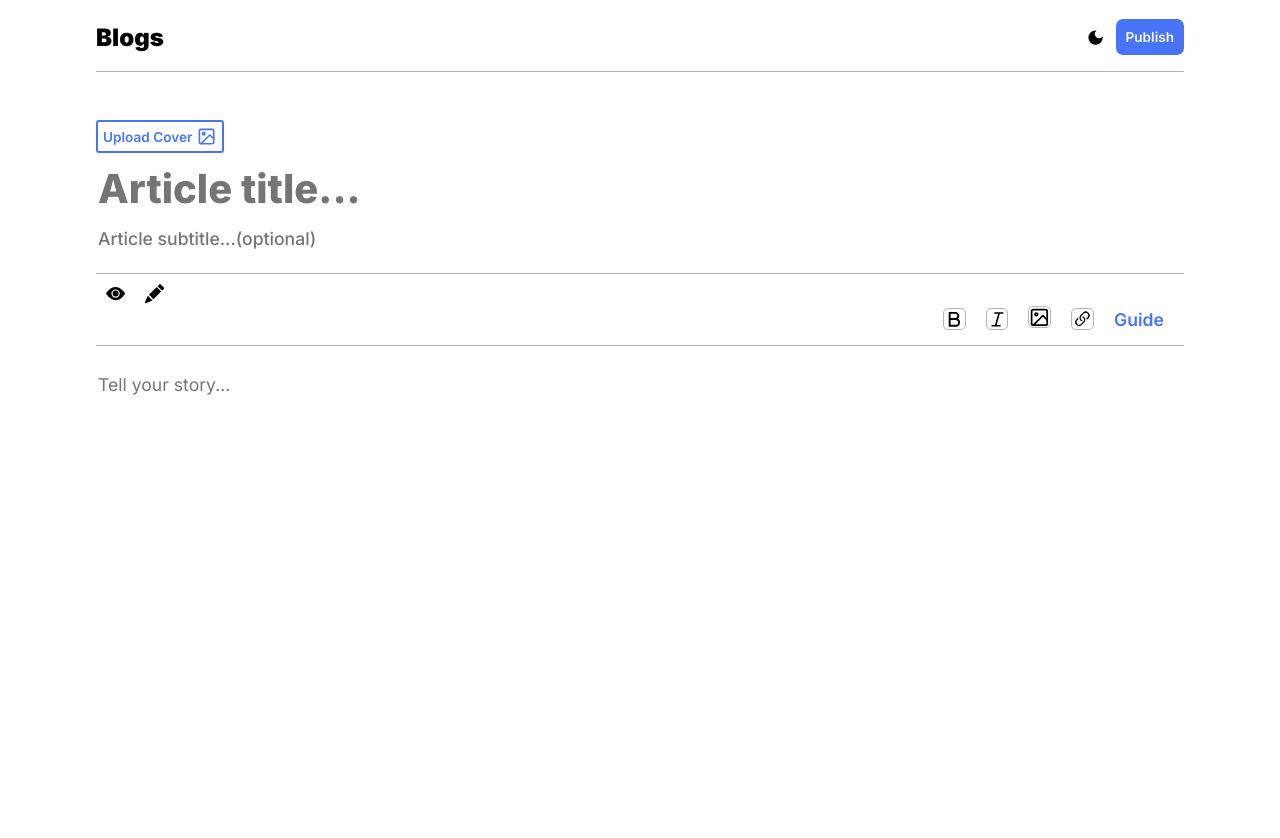
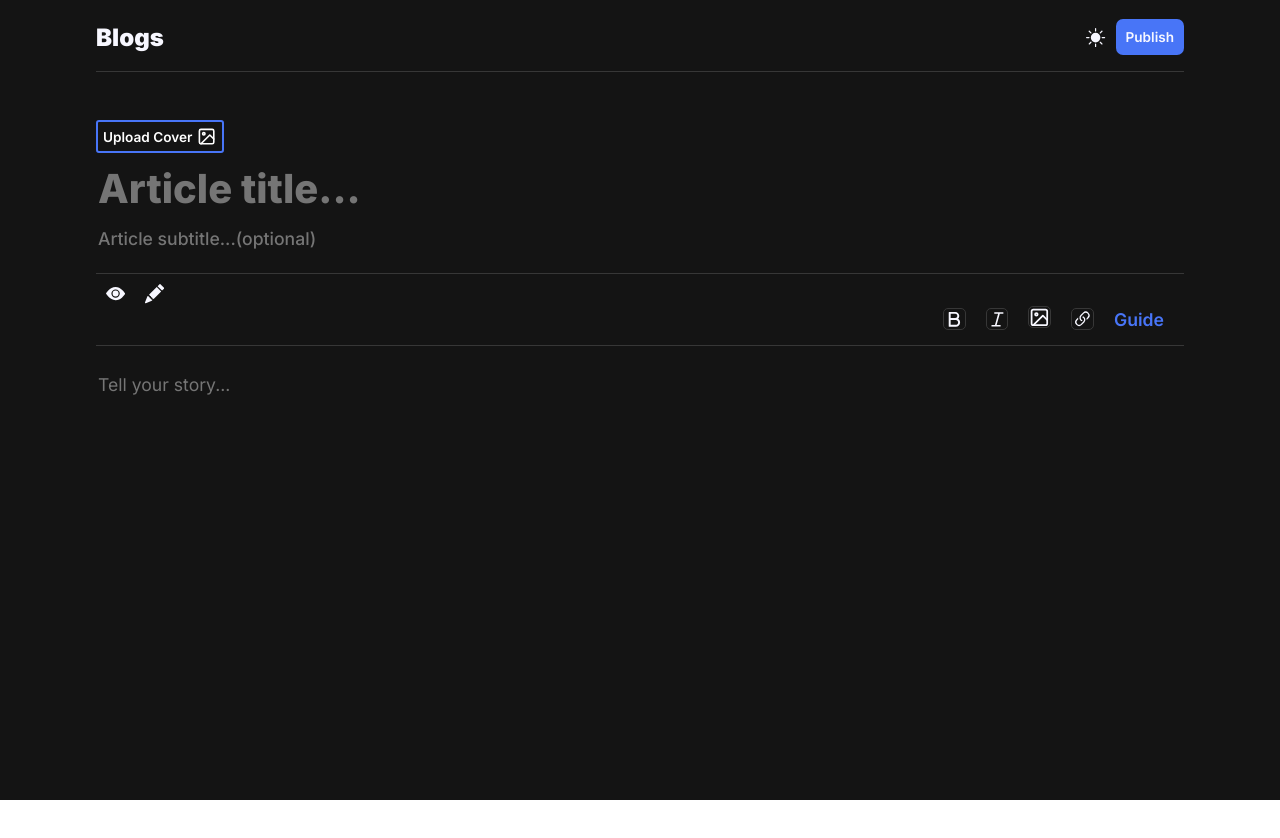
Before and after one commit to Shivani-1524/blog-apiwiz-frontend, a React (Create React App) app: page /create in a window 1280 px wide. Both pictures are taken after a click on the icon 1095 px from the left and 37 px from the top of the page. Shown: the top 838 px of the page. After the commit the page ends 800 px from the top, so only its background shows below. Built offline with nearby package versions, Linux system fonts and the light colour scheme.

Commit message:
feat: markdown options and packages

```diff
--- a/package.json
+++ b/package.json
@@ -11,8 +11,11 @@
     "react-dom": "^18.2.0",
     "react-icons": "^4.4.0",
     "react-markdown": "^8.0.3",
+    "react-markdown-it": "^1.0.2",
     "react-router-dom": "^6.3.0",
     "react-scripts": "^5.0.1",
+    "react-syntax-highlighter": "^15.5.0",
+    "remark-gfm": "^3.0.1",
     "web-vitals": "^2.1.4"
   },
   "scripts": {
--- a/src/App.css
+++ b/src/App.css
@@ -20,6 +20,13 @@ footer, header, hgroup, menu, nav, section {
   font-family: 'Inter', sans-serif;
 }
 
+.App{
+  width: 100vw;
+  height: 100vh;
+  overflow: scroll;
+  overflow-x: hidden;
+}
+
 
 :root {
   --black: #141414;
@@ -29,6 +36,20 @@ footer, header, hgroup, menu, nav, section {
   --pink: #ff0f7b;
   --grey-light: #adb5bd;
 }
+
+.App#dark{
+  background-color: var(--black);
+}
+.App#white{
+  background-color: white;
+}
+
+#dark{
+  background-color: var(--black);
+  color: var(--white);
+  --grey-light: #373737;
+}
+
 
 /* FONT UTILS */
 .error-txt{
@@ -107,13 +128,17 @@ footer, header, hgroup, menu, nav, section {
 
 img{
   object-fit: cover;
+  display: block;
+}
+
+img.blogcontent-img{
   width: 80%;
-  display: block;
+  min-height: 15rem;
   margin: auto;
   border-radius: 5px;
 }
 
-a{
+a.blogcontent-link{
   color: var(--primary-color);
   text-decoration: none;
   font-size: 1.1rem;
@@ -123,7 +148,7 @@ a{
   width: fit-content;
 }
 
-a::after {
+a.blogcontent-link::after {
   content: "";
   position: absolute;
   left: 0;
@@ -136,21 +161,21 @@ a::after {
   transition: transform 250ms ease-in;
 }
 
+a.blogcontent-link:hover {
+  cursor: pointer;
+}
+
+a.blogcontent-link:hover::after {
+  transform: scaleX(1);
+  transform-origin: left;
+}
+
 hr{
   margin-top: 2rem;
   margin-bottom: 2rem;
   height: 1px;
   background-color: var(--grey);
   width: 95%;
-}
-
-a:hover {
-  cursor: pointer;
-}
-
-a:hover::after {
-  transform: scaleX(1);
-  transform-origin: left;
 }
 
 p.icon-txt{
@@ -195,6 +220,12 @@ p.icon-txt{
   align-items: center;
   background-color: white;
 }
+
+#dark .btn-primary-outline{
+  background-color: var(--black);
+  color: white;
+  border: 2px solid var(--primary-color);
+}
 .icon-md{
   font-size: 1.2rem;
   cursor: pointer;
@@ -215,7 +246,7 @@ p.icon-txt{
 .btn-primary:hover{
     box-shadow: 0 0 11px rgba(33,33,33,.35);
 }
-.btn-primary-outline:hover{
+#dark .btn-primary-outline:hover, .btn-primary-outline:hover{
     background-color: var(--primary-color);
     color: white;
     transition: all 0.3s ease-in-out;
--- a/src/App.js
+++ b/src/App.js
@@ -1,10 +1,12 @@
 import './App.css';
 import { CreatePage, ListingPage, ErrorPage, SingleBlogPage } from './Pages/index'
 import { Routes, Route } from 'react-router-dom';
+import { useTheme } from './Context/theme-provider'
 
 function App() {
+  const { theme } = useTheme()
   return (
-    <div className="App">
+    <div className="App" id={theme}>
       <Routes>
         <Route path="/" element={<ListingPage />} />
         <Route path="/create" element={<CreatePage />} />
--- a/src/Components/BlogInput/BlogInput.js
+++ b/src/Components/BlogInput/BlogInput.js
@@ -80,7 +80,7 @@ const BlogInput = ({ setBlogContent, blogContent }) => {
                     setBlogContent({ ...blogContent, content: editTextArea(blogContent.content, textAreaRef.current.selectionStart, '[Link](http://example.com)') })
                     textAreaRef.current.focus()
                 }} />
-                <a href="https://commonmark.org/help/" target="_blank" rel="noreferrer noopener" className="icon-text">Guide</a>
+                <a href="https://commonmark.org/help/" target="_blank" rel="noreferrer noopener" className="icon-text blogcontent-link">Guide</a>
             </div>
             <div className="divider mg-b-10 mg-t-10"></div>
             <textarea placeholder='Tell your story...' ref={textAreaRef} className='blog-content' value={blogContent.content}
--- a/src/Components/BlogInput/bloginput.css
+++ b/src/Components/BlogInput/bloginput.css
@@ -10,3 +10,8 @@
     overflow:hidden;
     margin-bottom: 2rem;
 }
+
+#dark .blog-content{
+    background-color: var(--black);
+    color: white;
+}
--- a/src/Components/BlogPreview/BlogPreview.js
+++ b/src/Components/BlogPreview/BlogPreview.js
@@ -1,14 +1,37 @@
 import React from 'react'
 import ReactMarkdown from 'react-markdown'
 import './blogpreview.css'
+import remarkGfm from 'remark-gfm'
+import { Prism as SyntaxHighlighter } from 'react-syntax-highlighter'
+
+
 
 const BlogPreview = ({ blogContent }) => {
-    console.log("BLOG INPUT", blogContent);
     return (
         <div className='preview-container'>
-            <ReactMarkdown>
-                {blogContent.content}
-            </ReactMarkdown>
+            <ReactMarkdown
+                linkTarget="_blank"
+                skipHtml={true}
+                remarkPlugins={[remarkGfm]}
+                components={{
+                    a: ({ node, children, ...props }) => <a className="blogcontent-link" rel="noreferrer noopener" target="_blank" {...props}>{children}</a>,
+                    img: ({ node, ...props }) => <img className='blogcontent-img' {...props} alt="blog graphics" />,
+                    code({ node, inline, className, children, ...props }) {
+                        const match = /language-(\w+)/.exec(className || '')
+                        return !inline && match ? (
+                            <SyntaxHighlighter
+                                children={String(children).replace(/\n$/, '')}
+                                language={match[1]}
+                                PreTag="div"
+                                {...props}
+                            />
+                        ) : (
+                            <code className={className} {...props}>
+                                {children}
+                            </code>
+                        )
+                    }
+                }}>{blogContent.content}</ReactMarkdown>
         </div>
     )
 }
--- a/src/Components/Header.js
+++ b/src/Components/Header.js
@@ -1,14 +1,17 @@
 import React from 'react'
 import { MdDarkMode, BsFillSunFill } from '../Assets/icons';
 import { useNavigate } from 'react-router-dom'
+import { useTheme } from '../Context/theme-provider'
 
 const Header = ({ children }) => {
     const navigate = useNavigate()
+    const { setTheme, theme } = useTheme()
     return (
         <header className='space-bw bloglist-header'>
             <p onClick={() => navigate('/')} className="md-title boldest pointer">Blogs</p>
             <div className="util-items">
-                <MdDarkMode className='icon-md' />
+                {theme === "light" ? <MdDarkMode onClick={() => setTheme("dark")} className='icon-md' /> :
+                    <BsFillSunFill className='icon-md' onClick={() => setTheme("light")} />}
                 {children}
             </div>
         </header>
--- a/src/Context/blog-provider.js
+++ /dev/null
@@ -1,16 +0,0 @@
-import { createContext, useContext, useState } from 'react'
-
-const BlogContext = createContext()
-
-const BlogProvider = ({ children }) => {
-    const [blogList, setBlogList] = useState(null);
-    return (
-        <BlogContext.Provider value={{ blogList, setBlogList }}>
-            {children}
-        </BlogContext.Provider>
-    )
-}
-
-const useBlogs = () => useContext(BlogContext)
-
-export { useBlogs, BlogProvider }
--- /dev/null
+++ b/src/Context/theme-provider.js
@@ -0,0 +1,16 @@
+import { createContext, useContext, useState } from 'react'
+
+const ThemeContext = createContext()
+
+const ThemeProvider = ({ children }) => {
+    const [theme, setTheme] = useState("light");
+    return (
+        <ThemeContext.Provider value={{ theme, setTheme }}>
+            {children}
+        </ThemeContext.Provider>
+    )
+}
+
+const useTheme = () => useContext(ThemeContext)
+
+export { useTheme, ThemeProvider }
--- a/src/Pages/CreatePage/createpage.css
+++ b/src/Pages/CreatePage/createpage.css
@@ -12,6 +12,10 @@
   font-family: 'Inter';
   font-weight: 500;
   font-size: 1.1rem;
+}
+
+#dark .blog-subtitle-input,#dark .blog-title-input{
+  background-color: var(--black);
 }
 
 .blog-subtitle-input::placeholder { /* Chrome, Firefox, Opera, Safari 10.1+ */
--- a/src/Pages/ListingPage/ListingPage.jsx
+++ b/src/Pages/ListingPage/ListingPage.jsx
@@ -2,13 +2,13 @@ import React, {useState, useEffect} from 'react'
 import { getBlogs } from '../../Services/getBlogs';
 import { useNavigate } from 'react-router-dom'
 import { PrimaryButton, BlogCard, Header } from '../../Components/index';
+import { useTheme } from '../../Context/theme-provider';
 import './listingpage.css'
 
 
 const ListingPage = () => {
   const navigate = useNavigate()
   const [blogList, setBlogList] = useState(null);
-
 
   useEffect(()=>{
     (async()=>{
--- a/src/index.js
+++ b/src/index.js
@@ -3,13 +3,15 @@ import ReactDOM from 'react-dom/client';
 import './index.css';
 import App from './App';
 import { BrowserRouter } from 'react-router-dom'
-import { BlogProvider } from './Context/blog-provider';
+import { ThemeProvider } from './Context/theme-provider';
 
 const root = ReactDOM.createRoot(document.getElementById('root'));
 root.render(
   <React.StrictMode>
     <BrowserRouter>
-      <App />
+      <ThemeProvider>
+        <App />
+      </ThemeProvider>
     </BrowserRouter>
   </React.StrictMode>
 );
```
Also changed, not shown: 1 other file (tests, documents, lock files or other folders).
